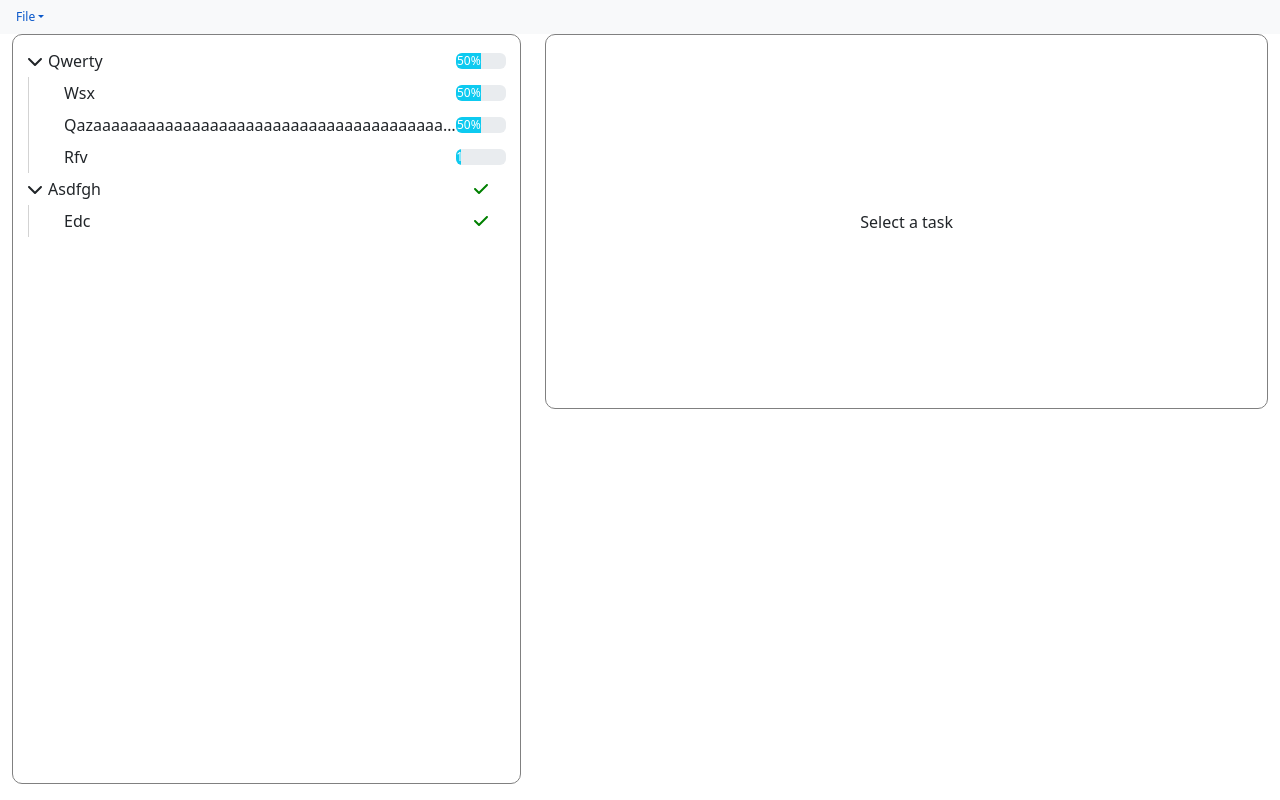
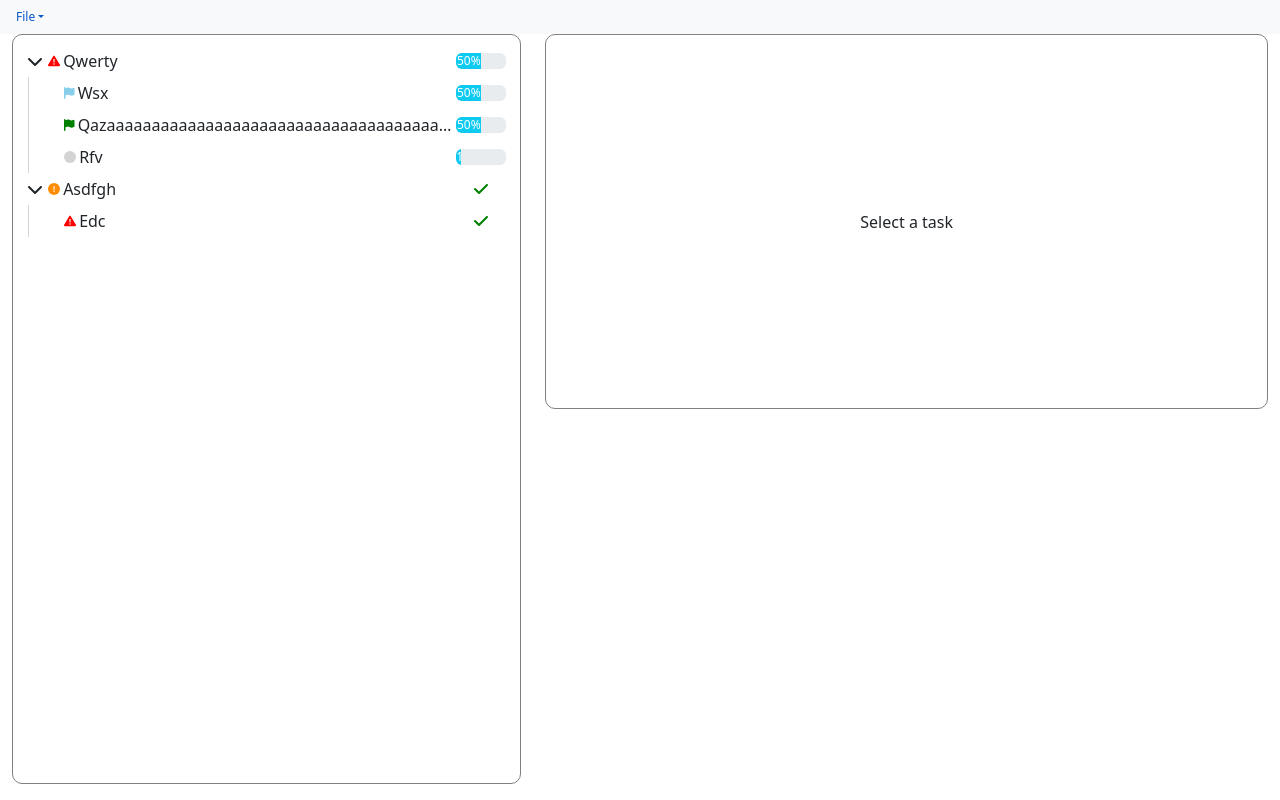
Before and after one commit to MxZhur/task-tree, a React (Vite) app: page / in a window 1280 px wide. Built offline with nearby package versions, Linux system fonts and the light colour scheme.

Commit message:
Tweaked TaskTreeItem

```diff
--- a/src/components/TaskTree/TaskTreeItem.css
+++ b/src/components/TaskTree/TaskTreeItem.css
@@ -4,6 +4,7 @@
   justify-content: space-between;
   align-items: center;
   padding: 4px;
+  cursor: pointer;
 }
 
 .task-tree-item-active {
--- a/src/components/TaskTree/TaskTreeItem.tsx
+++ b/src/components/TaskTree/TaskTreeItem.tsx
@@ -10,6 +10,7 @@ import {
 } from "@fortawesome/free-solid-svg-icons";
 import { ProgressBar } from "react-bootstrap";
 import { setSelectedTask } from "../../store/selectedTaskSlice";
+import PriorityIndicator from "../TaskDetailsView/PriorityIndicator";
 
 interface TaskTreeItemProps {
   task: Task;
@@ -72,6 +73,9 @@ const TaskTreeItem: React.FC<TaskTreeItemProps> = ({
         <div className="task-tree-item-title unselectable">
           {childTasks.length > 0 ? expandButton : expandButtonPlaceHolder}
           <div style={{ width: "5px" }}></div>
+          <div style={{fontSize: '0.75rem'}}>
+            <PriorityIndicator priority={task.priority} />
+          </div>
           <div className="task-tree-item-name">{task.name}</div>
         </div>
         {task!.progress! < 100 ? (
```
